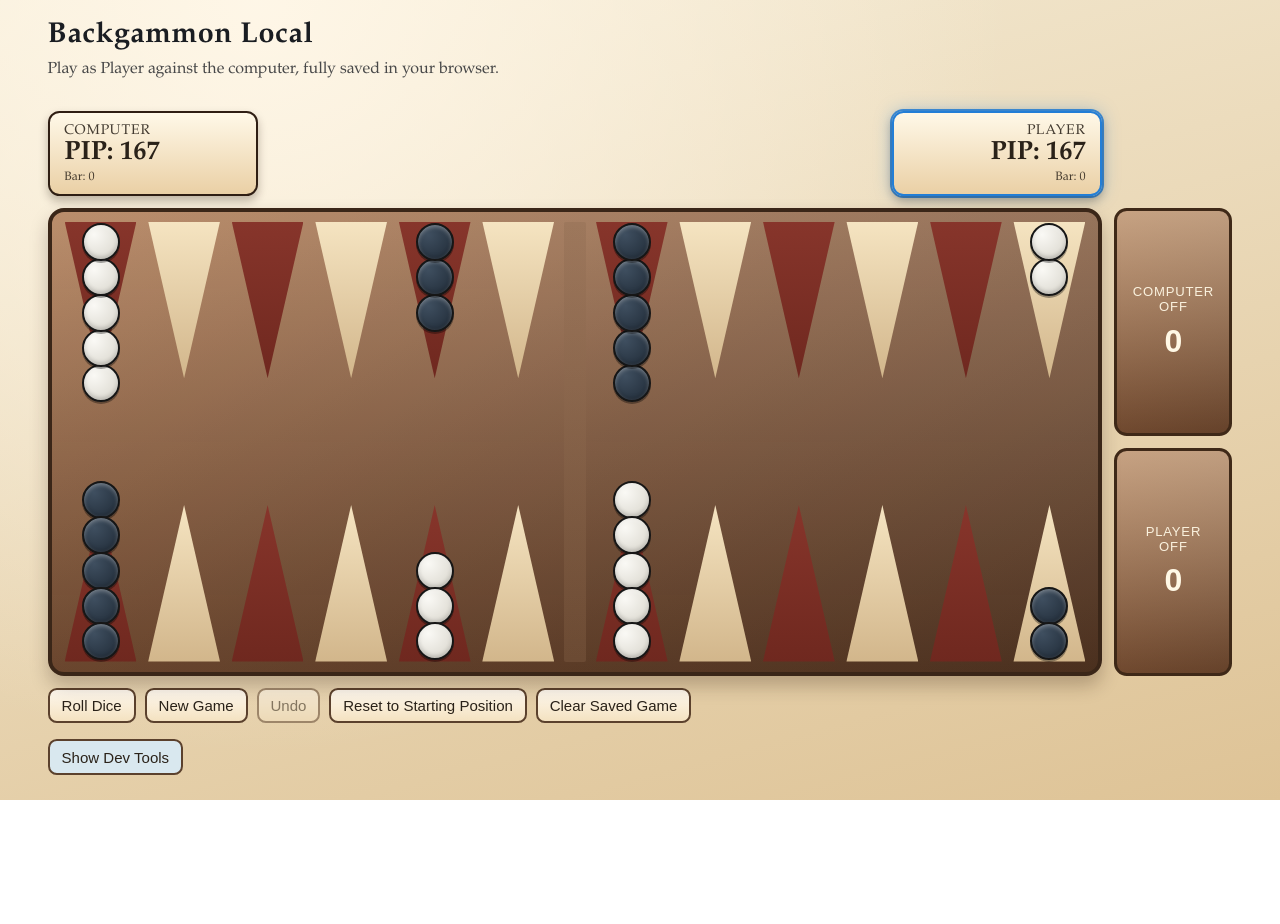
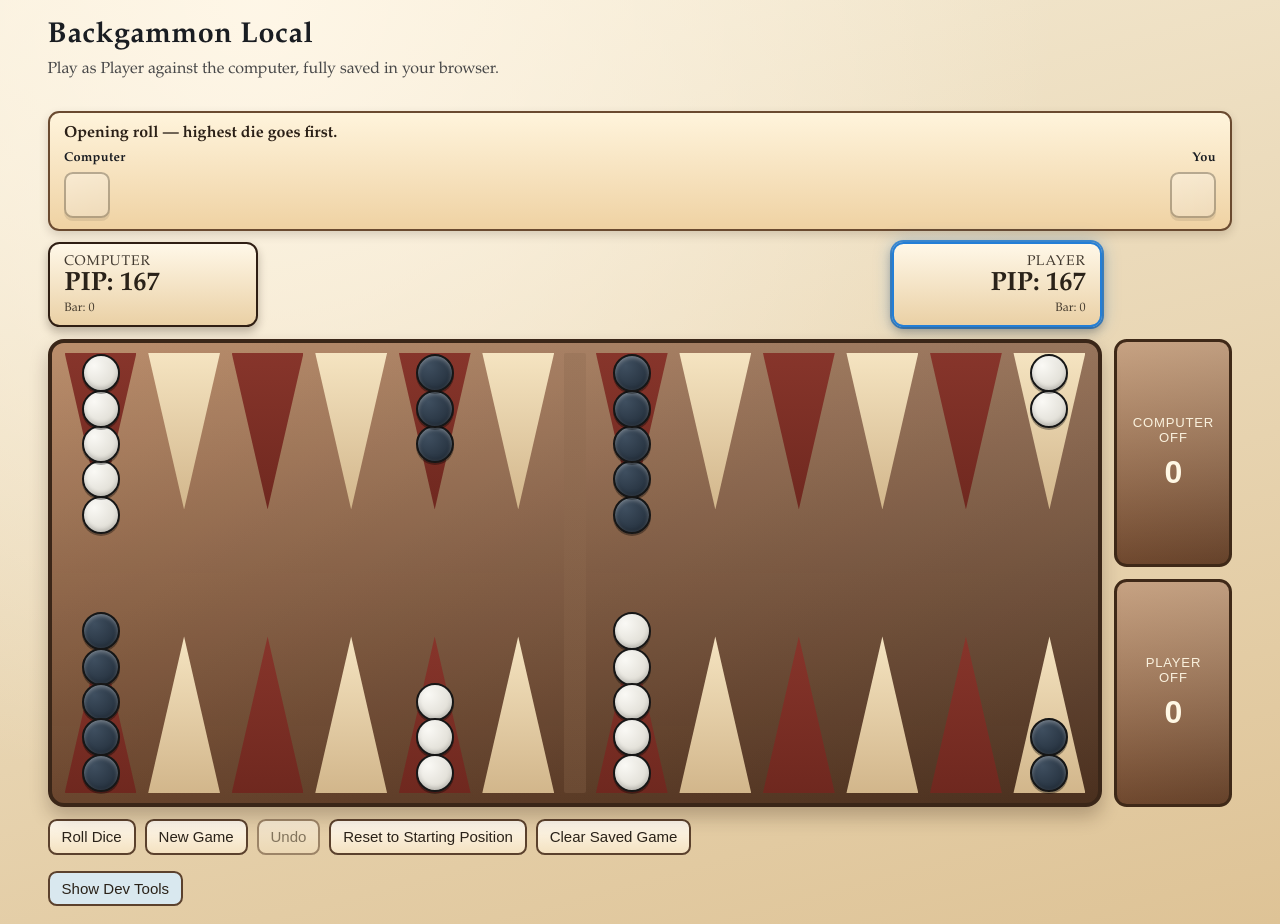
Before and after one commit to wesley-perkins-software/backgammon, a React (Vite) app: page / in a window 1280 px wide. Before the commit the page ends 800 px from the top, so only its background shows below. Built offline with nearby package versions, Linux system fonts and the light colour scheme.

Commit message:
Add explicit opening roll sequence UI and timing

```diff
--- a/src/App.jsx
+++ b/src/App.jsx
@@ -24,7 +24,9 @@ const BOTTOM_RIGHT = [5, 4, 3, 2, 1, 0];
 const MOVE_STEP_MS = 210;
 const MOVE_START_DELAY_MS = 40;
 const BOARD_DICE_ROLL_MS = 1000;
-const OPENING_ROLL_STEP_DELAY_MS = 1000;
+const OPENING_ROLL_DIE_ANIM_MS = 550;
+const OPENING_ROLL_RESULT_MS = 800;
+const OPENING_ROLL_COMPUTER_START_BEAT_MS = 420;
 const COMPUTER_TURN_DELAY_MS = 1000;
 const DICE_USED_STYLE_DELAY_MS = 250;
 
@@ -117,7 +119,7 @@ function DieFace({ value, className = '', ariaHidden = false, used = false }) {
 }
 
 function BoardDice({ game, diceAnimKey, isBoardDiceRolling, showAllDiceAsUnused = false, rollingDiceValues = null, disableUsedStyling = false }) {
-  const isPendingRollAnimation = Array.isArray(rollingDiceValues) && rollingDiceValues.length === 2;
+  const isPendingRollAnimation = Array.isArray(rollingDiceValues) && rollingDiceValues.length > 0;
   // During roll animation we ignore used/remaining styling to prevent grey flicker.
   const shouldIgnoreUsedStyling = disableUsedStyling || isPendingRollAnimation || isBoardDiceRolling;
   const rolledDiceWithUsage = (isPendingRollAnimation
@@ -306,7 +308,12 @@ export default function App() {
   const [isBoardDiceRolling, setIsBoardDiceRolling] = useState(false);
   const [isAnimatingMove, setIsAnimatingMove] = useState(false);
   const [movingChecker, setMovingChecker] = useState(null);
-  const [openingRollDisplay, setOpeningRollDisplay] = useState(null);
+  const [openingRoll, setOpeningRoll] = useState({
+    step: 'idle',
+    playerDie: null,
+    computerDie: null,
+    winner: null
+  });
   const [pendingRoll, setPendingRoll] = useState(null);
   const [isAnimatingRoll, setIsAnimatingRoll] = useState(false);
   const [disableUsedDiceStyling, setDisableUsedDiceStyling] = useState(false);
@@ -322,9 +329,24 @@ export default function App() {
   const computerTurnSequenceIdRef = useRef(0);
   const computerTurnInFlightRef = useRef(false);
   const suppressNextCommittedRollAnimationRef = useRef(false);
+  const openingComputerStartBeatUntilRef = useRef(0);
   const isComputerTurn = game.currentPlayer === PLAYER_B;
-  const isOpeningRollSequenceRunning = game.openingRollPending && Boolean(openingRollDisplay);
+  const gamePhase = game.openingRollPending ? 'OPENING_ROLL' : 'TURN_PLAY';
+  const isOpeningRollSequenceRunning = gamePhase === 'OPENING_ROLL' && openingRoll.step !== 'idle';
   const isAnyRollAnimationRunning = isBoardDiceRolling || isAnimatingRoll;
+  const openingMessage = (() => {
+    if (gamePhase !== 'OPENING_ROLL') {
+      return game.statusText;
+    }
+    if (openingRoll.step === 'playerRolling') return 'Opening roll — highest die goes first. You roll…';
+    if (openingRoll.step === 'computerRolling') return 'Opening roll — highest die goes first. Computer rolls…';
+    if (openingRoll.step === 'result') {
+      if (openingRoll.winner === 'player') return 'Opening roll — highest die goes first. You go first.';
+      if (openingRoll.winner === 'computer') return 'Opening roll — highest die goes first. Computer goes first.';
+      return 'Opening roll — highest die goes first. Tie — roll again.';
+    }
+    return 'Opening roll — highest die goes first.';
+  })();
 
   const legalMoves = useMemo(() => computeLegalMoves(game), [game]);
   const playerPipCount = useMemo(() => calculatePipCount(game, PLAYER_A), [game]);
@@ -501,6 +523,12 @@ export default function App() {
       return undefined;
     }
 
+    let computerDelay = COMPUTER_TURN_DELAY_MS;
+    const now = Date.now();
+    if (openingComputerStartBeatUntilRef.current > now) {
+      computerDelay = openingComputerStartBeatUntilRef.current - now;
+    }
+
     const timer = window.setTimeout(() => {
       if (computerTurnInFlightRef.current) {
         return;
@@ -597,7 +625,7 @@ export default function App() {
         return;
       }
       void performMoveSequence(game, [aiMove]);
-    }, COMPUTER_TURN_DELAY_MS);
+    }, computerDelay);
 
     return () => window.clearTimeout(timer);
   }, [game, isComputerTurn, isAnimatingMove, isAnyRollAnimationRunning]);
@@ -628,32 +656,35 @@ export default function App() {
     const playerDie = forced?.[0] ?? (Math.floor(Math.random() * 6) + 1);
     const computerDie = forced?.[1] ?? (Math.floor(Math.random() * 6) + 1);
 
-    setOpeningRollDisplay({ playerDie, computerDie: null, message: `You rolled ${playerDie}.` });
-    await wait(OPENING_ROLL_STEP_DELAY_MS);
+    setOpeningRoll({ step: 'playerRolling', playerDie, computerDie: null, winner: null });
+    await wait(OPENING_ROLL_DIE_ANIM_MS);
     if (openingSequenceIdRef.current !== sequenceId) return;
 
-    setOpeningRollDisplay({ playerDie, computerDie, message: `Computer rolled ${computerDie}.` });
-    await wait(OPENING_ROLL_STEP_DELAY_MS);
+    setOpeningRoll({ step: 'computerRolling', playerDie, computerDie, winner: null });
+    await wait(OPENING_ROLL_DIE_ANIM_MS);
     if (openingSequenceIdRef.current !== sequenceId) return;
 
-    const tied = playerDie === computerDie;
-    const openerMessage = tied
-      ? `Tie at ${playerDie}-${computerDie}. Roll again.`
-      : playerDie > computerDie
-        ? 'You go first.'
-        : 'The computer goes first.';
-
-    setOpeningRollDisplay({ playerDie, computerDie, message: openerMessage });
-    await wait(OPENING_ROLL_STEP_DELAY_MS);
+    const winner = playerDie === computerDie ? 'tie' : playerDie > computerDie ? 'player' : 'computer';
+    setOpeningRoll({ step: 'result', playerDie, computerDie, winner });
+    await wait(OPENING_ROLL_RESULT_MS);
     if (openingSequenceIdRef.current !== sequenceId) return;
 
-    setOpeningRollDisplay(null);
+    if (winner === 'tie') {
+      setOpeningRoll({ step: 'idle', playerDie: null, computerDie: null, winner: null });
+      return;
+    }
+
+    setOpeningRoll({ step: 'idle', playerDie, computerDie, winner });
     setGame((prev) => {
       if (prev.winner || !prev.openingRollPending || prev.dice.remaining.length > 0) {
         return prev;
       }
       return pushUndoState(prev, rollDice(prev, [playerDie, computerDie]));
     });
+
+    if (winner === 'computer') {
+      openingComputerStartBeatUntilRef.current = Date.now() + OPENING_ROLL_COMPUTER_START_BEAT_MS;
+    }
     setSelectedSource(null);
   }
 
@@ -662,7 +693,7 @@ export default function App() {
       return;
     }
 
-    if (game.openingRollPending) {
+    if (gamePhase === 'OPENING_ROLL') {
       void runOpeningRollSequence(forced);
       return;
     }
@@ -855,10 +886,11 @@ export default function App() {
     openingSequenceIdRef.current += 1;
     computerTurnSequenceIdRef.current += 1;
     computerTurnInFlightRef.current = false;
+    openingComputerStartBeatUntilRef.current = 0;
     setPendingRoll(null);
     setIsAnimatingRoll(false);
     setToastMessage(null);
-    setOpeningRollDisplay(null);
+    setOpeningRoll({ step: 'idle', playerDie: null, computerDie: null, winner: null });
     const reset = createInitialState();
     commit(withUndo(reset));
     setSelectedSource(null);
@@ -871,10 +903,11 @@ export default function App() {
     openingSequenceIdRef.current += 1;
     computerTurnSequenceIdRef.current += 1;
     computerTurnInFlightRef.current = false;
+    openingComputerStartBeatUntilRef.current = 0;
     setPendingRoll(null);
     setIsAnimatingRoll(false);
     setToastMessage(null);
-    setOpeningRollDisplay(null);
+    setOpeningRoll({ step: 'idle', playerDie: null, computerDie: null, winner: null });
     const reset = {
       ...createInitialState(),
       undoStack: game.undoStack,
@@ -891,10 +924,11 @@ export default function App() {
     openingSequenceIdRef.current += 1;
     computerTurnSequenceIdRef.current += 1;
     computerTurnInFlightRef.current = false;
+    openingComputerStartBeatUntilRef.current = 0;
     setPendingRoll(null);
     setIsAnimatingRoll(false);
     setToastMessage(null);
-    setOpeningRollDisplay(null);
+    setOpeningRoll({ step: 'idle', playerDie: null, computerDie: null, winner: null });
     const previous = undo(game);
     commit(previous);
     setSelectedSource(null);
@@ -907,10 +941,11 @@ export default function App() {
     openingSequenceIdRef.current += 1;
     computerTurnSequenceIdRef.current += 1;
     computerTurnInFlightRef.current = false;
+    openingComputerStartBeatUntilRef.current = 0;
     setPendingRoll(null);
     setIsAnimatingRoll(false);
     setToastMessage(null);
-    setOpeningRollDisplay(null);
+    setOpeningRoll({ step: 'idle', playerDie: null, computerDie: null, winner: null });
     window.localStorage.removeItem(STORAGE_KEY);
     commit(createInitialState());
     setSelectedSource(null);
@@ -971,6 +1006,30 @@ export default function App() {
       </header>
 
       <section ref={boardStageRef} className="board-stage" aria-label="Backgammon board">
+        {gamePhase === 'OPENING_ROLL' && (
+          <section className="opening-roll-panel" aria-live="polite">
+            <p className="opening-roll-message">{openingMessage}</p>
+            <div className="opening-roll-dice-row" aria-label="Opening roll dice">
+              <div className="opening-roll-die-slot">
+                <span className="opening-roll-label">Computer</span>
+                {openingRoll.computerDie ? (
+                  <DieFace value={openingRoll.computerDie} className={openingRoll.step === 'computerRolling' ? 'opening-die-rolling' : ''} />
+                ) : (
+                  <div className="die opening-die-empty" aria-hidden="true" />
+                )}
+              </div>
+              <div className="opening-roll-die-slot opening-roll-die-slot-player">
+                <span className="opening-roll-label">You</span>
+                {openingRoll.playerDie ? (
+                  <DieFace value={openingRoll.playerDie} className={openingRoll.step === 'playerRolling' ? 'opening-die-rolling' : ''} />
+                ) : (
+                  <div className="die opening-die-empty" aria-hidden="true" />
+                )}
+              </div>
+            </div>
+          </section>
+        )}
+
         <div className="game-layout">
           <div className="pip-row" aria-label="Pip counts">
             <div className={`pip-box pip-box-computer ${!game.winner && isComputerTurn ? 'pip-box-active' : ''}`.trim()}>
@@ -1067,8 +1126,14 @@ export default function App() {
         </section>
       )}
 
+      {gamePhase !== 'OPENING_ROLL' && (
+        <section className="roll-toast" aria-live="polite">
+          {game.statusText}
+        </section>
+      )}
+
       <section className="controls" aria-label="Game controls">
-        <button type="button" onClick={() => handleRoll()} aria-label="Roll Dice" disabled={game.winner || isComputerTurn || isAnimatingMove || isAnyRollAnimationRunning || isOpeningRollSequenceRunning || game.dice.remaining.length > 0}>
+        <button type="button" onClick={() => handleRoll()} aria-label="Roll Dice" disabled={game.winner || isComputerTurn || isAnimatingMove || isAnyRollAnimationRunning || isOpeningRollSequenceRunning || (gamePhase !== 'OPENING_ROLL' && game.dice.remaining.length > 0)}>
           Roll Dice
         </button>
         <button type="button" onClick={handleNewGame} aria-label="New Game" disabled={isAnimatingMove || isAnyRollAnimationRunning}>New Game</button>
@@ -1109,7 +1174,7 @@ export default function App() {
             <button
               type="button"
               onClick={() => handleRoll([game.dev.dieA, game.dev.dieB])}
-              disabled={game.winner || isComputerTurn || isAnimatingMove || isAnyRollAnimationRunning || isOpeningRollSequenceRunning || game.dice.remaining.length > 0}
+              disabled={game.winner || isComputerTurn || isAnimatingMove || isAnyRollAnimationRunning || isOpeningRollSequenceRunning || (gamePhase !== 'OPENING_ROLL' && game.dice.remaining.length > 0)}
             >
               Set Dice + Roll
             </button>
--- a/src/styles.css
+++ b/src/styles.css
@@ -73,6 +73,54 @@ body {
   width: fit-content;
   max-width: min(94vw, 620px);
   box-shadow: 0 4px 10px rgba(45, 25, 10, 0.16);
+}
+
+.opening-roll-panel {
+  margin-bottom: 0.7rem;
+  padding: 0.7rem 0.9rem;
+  border-radius: 0.7rem;
+  border: 2px solid #6a4a30;
+  background: linear-gradient(180deg, #fff4dc, #efd2a3);
+  box-shadow: 0 4px 10px rgba(45, 25, 10, 0.16);
+}
+
+.opening-roll-message {
+  margin: 0;
+  font-weight: 700;
+  color: #2b2017;
+}
+
+.opening-roll-dice-row {
+  margin-top: 0.5rem;
+  display: flex;
+  justify-content: space-between;
+  align-items: flex-start;
+  gap: 1rem;
+}
+
+.opening-roll-die-slot {
+  display: flex;
+  flex-direction: column;
+  align-items: flex-start;
+  gap: 0.3rem;
+}
+
+.opening-roll-die-slot-player {
+  align-items: flex-end;
+}
+
+.opening-roll-label {
+  font-size: 0.8rem;
+  font-weight: 700;
+  letter-spacing: 0.03em;
+}
+
+.opening-die-empty {
+  opacity: 0.3;
+}
+
+.opening-die-rolling {
+  animation: dieRoll 550ms cubic-bezier(0.24, 0.75, 0.36, 1) forwards;
 }
 
 .controls {
```
